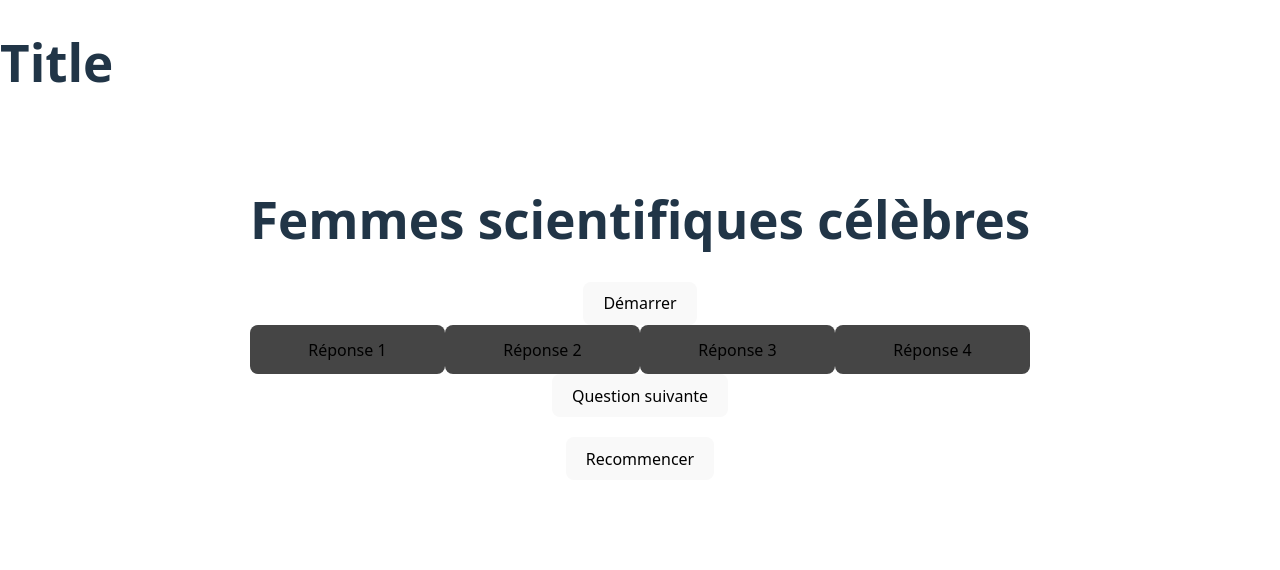
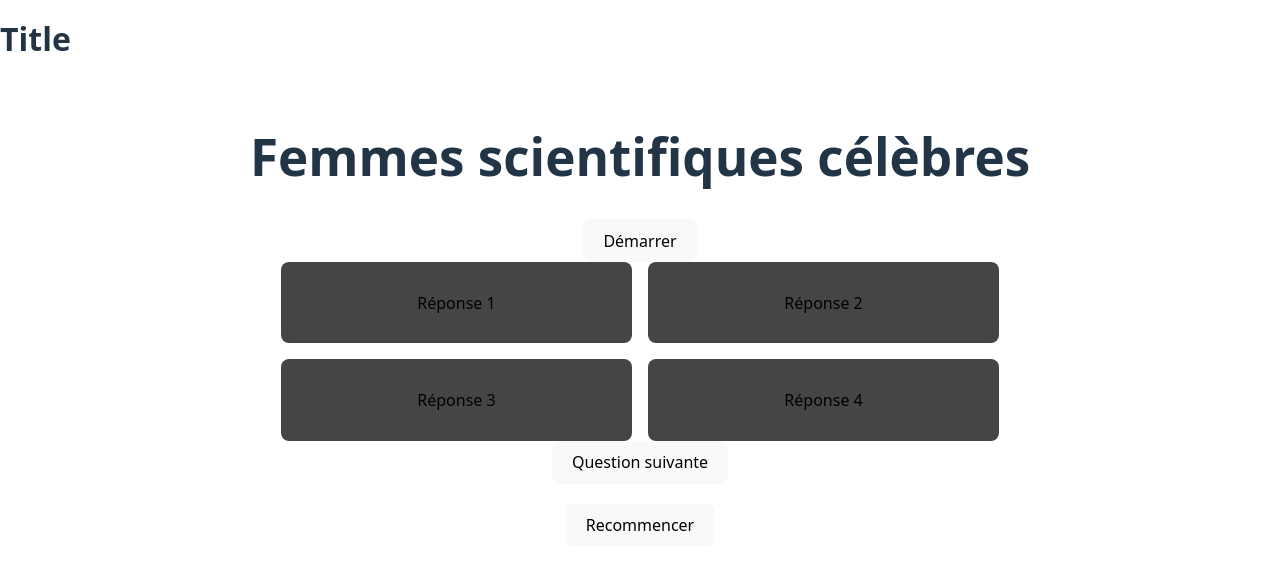
Before and after one commit to gaedicoger/Adaquiz, a website built with Vite: page index.html in a window 1280 px wide. Built offline with nearby package versions, Linux system fonts and the light colour scheme.

Commit message:
taille des boutons réponses CSS + ajout icone

```diff
--- a/src/style.css
+++ b/src/style.css
@@ -35,6 +35,11 @@ header {
   text-align: left;
 }
 
+header h1 {
+  font-size: 2em;
+  color:;
+}
+
 h1 {
   font-size: 3.2em;
   line-height: 1.1;
@@ -43,7 +48,7 @@ h1 {
 #app {
   max-width: 1280px;
   margin: 0 auto;
-  padding: 2rem;
+  padding: 1rem;
   text-align: center;
 }
 
@@ -88,21 +93,22 @@ button:focus-visible {
 }
 #answerButtons {
   display: flex;
-  justify-content: space-evenly;
+  justify-content: center;
+  flex-wrap: wrap;
+  gap: 1rem;
 }
 
 .buttonA {
   border-radius: 8px;
   border: 4px solid transparent;
-  padding: 0.6em 1.2em;
+  padding: 1.6em 1.2em;
   font-size: 1em;
   font-weight: 500;
   font-family: inherit;
   background-color: #454545;
   cursor: pointer;
   transition: border-color 0.25s;
-  width: 50%;
-  height: 33%;
+  width: 45%;
 }
 @media (prefers-color-scheme: light) {
   :root {
```
Also changed, not shown: src/icons8-quiz-64.png (added).
